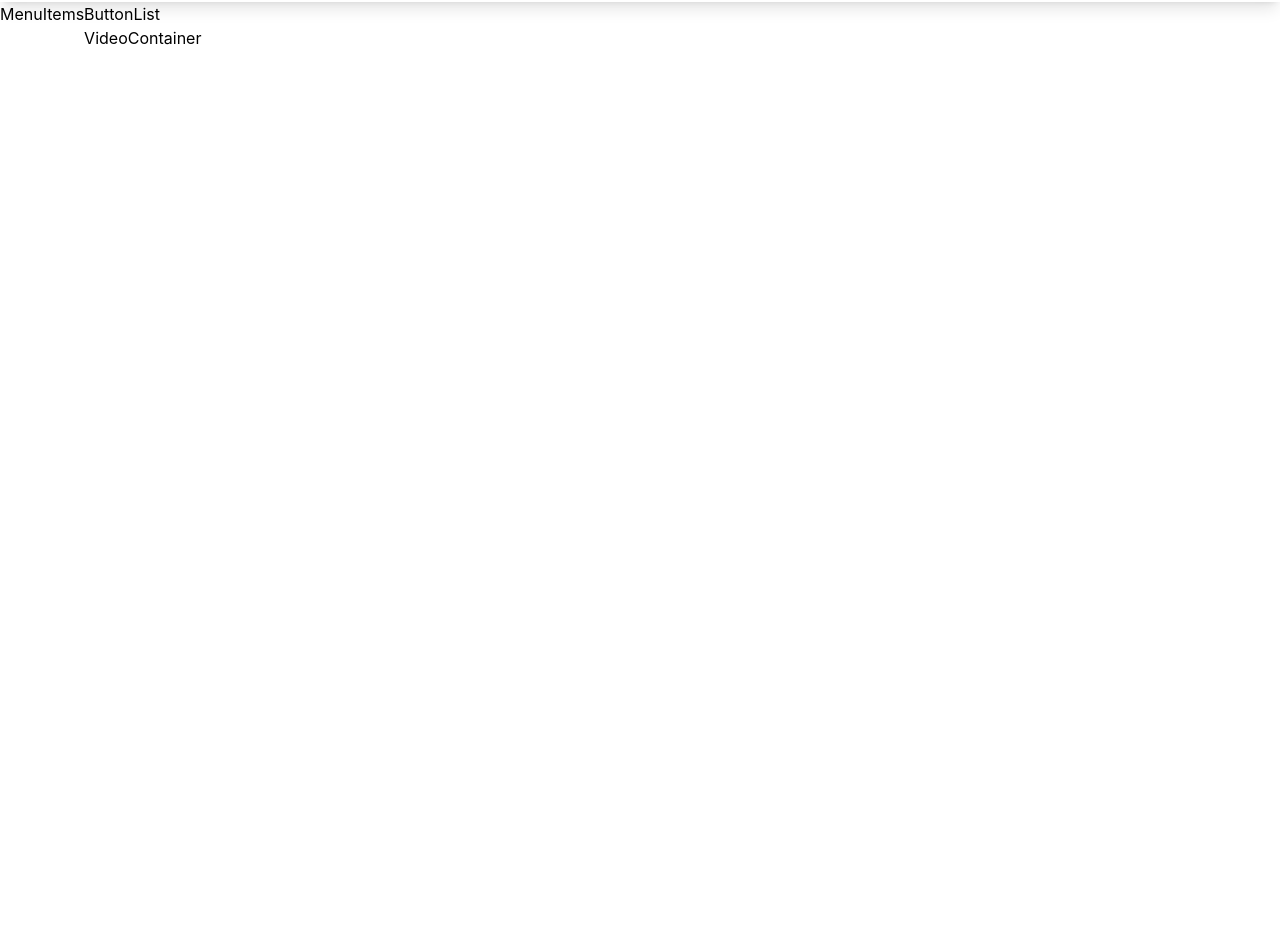
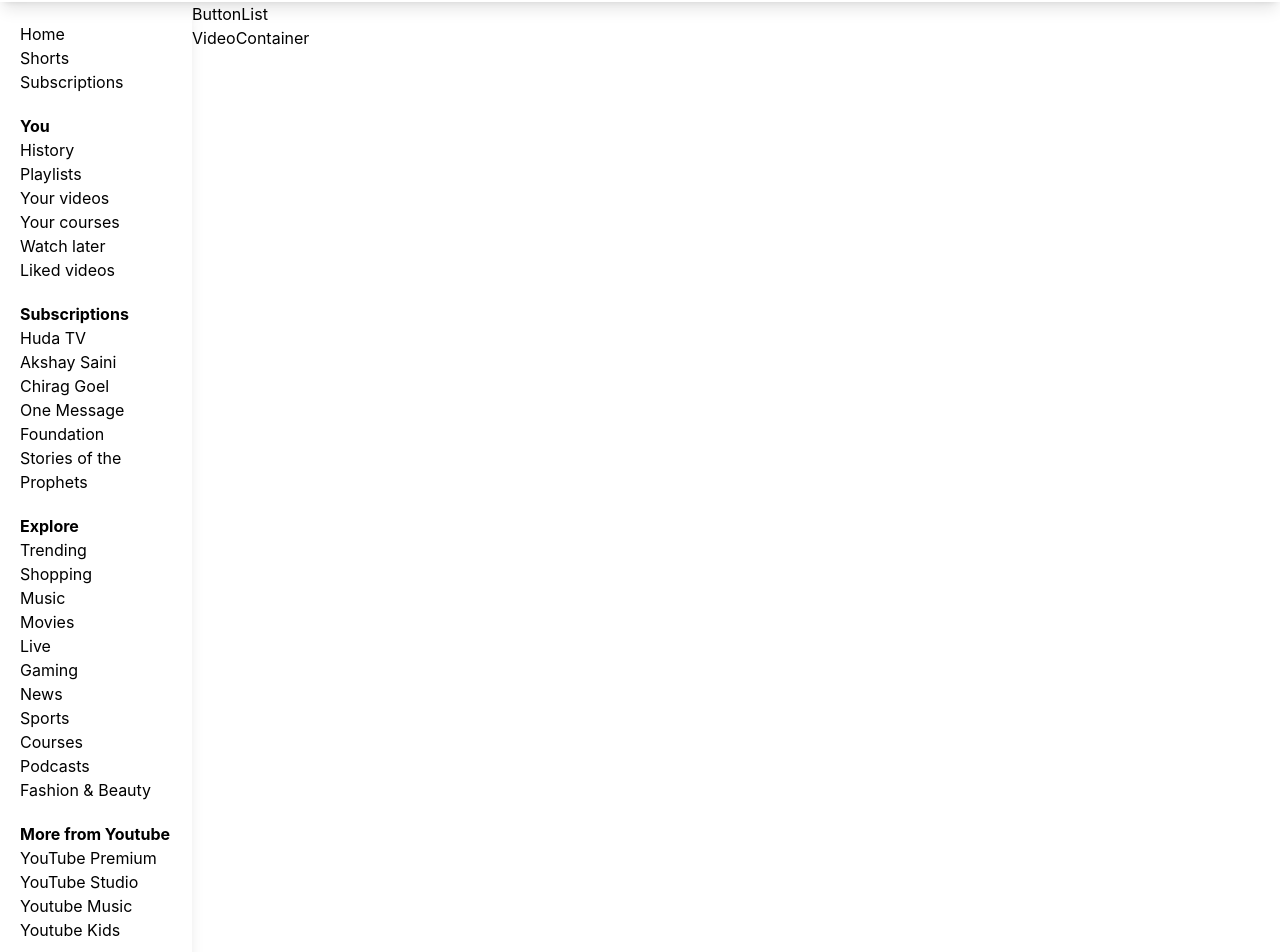
Before and after one commit to adeebafatima/Namaste-Youtube, a React (Create React App) app: page / in a window 1280 px wide. Shown: the part 80-1032 px from the top of the page. Before the commit the page ends 800 px from the top, so only its background shows below. Built offline with nearby package versions, Linux system fonts and the light colour scheme.

Commit message:
ep1_SideBar

```diff
--- a/src/components/SideBar.js
+++ b/src/components/SideBar.js
@@ -1,10 +1,64 @@
 import React from "react";
-import MenuItems from "./MenuItems";
 
 const SideBar = () => {
   return (
-    <div>
-      <MenuItems />
+    <div className="p-5 w-48 shadow-lg">
+      <ul>
+        <li>Home</li>
+        <li>Shorts</li>
+        <li>Subscriptions</li>
+      </ul>
+
+      <h1 className="font-bold pt-5">You</h1>
+      <ul>
+        <li>History</li>
+        <li>Playlists</li>
+        <li>Your videos</li>
+        <li>Your courses</li>
+        <li>Watch later</li>
+        <li>Liked videos</li>
+      </ul>
+
+      <h1 className="font-bold pt-5">Subscriptions</h1>
+      <ul>
+        {" "}
+        <li>Huda TV</li>
+        <li>Akshay Saini</li>
+        <li>Chirag Goel</li>
+        <li>One Message Foundation</li>
+        <li>Stories of the Prophets</li>
+      </ul>
+
+      <h1 className="font-bold pt-5">Explore</h1>
+      <ul>
+        <li>Trending</li>
+        <li>Shopping</li>
+        <li>Music</li>
+        <li>Movies</li>
+        <li>Live</li>
+        <li>Gaming</li>
+        <li>News</li>
+        <li>Sports</li>
+        <li>Courses</li>
+        <li>Podcasts</li>
+        <li>Fashion & Beauty</li>
+      </ul>
+
+      <h1 className="font-bold pt-5">More from Youtube</h1>
+      <ul>
+        {" "}
+        <li>YouTube Premium</li>
+        <li>YouTube Studio</li>
+        <li>Youtube Music</li>
+        <li>Youtube Kids</li>
+      </ul>
+
+      <ul className="pt-5">
+        <li>Settings</li>
+        <li>Report History</li>
+        <li>Help</li>
+        <li>Send feedback</li>
+      </ul>
     </div>
   );
 };
```
